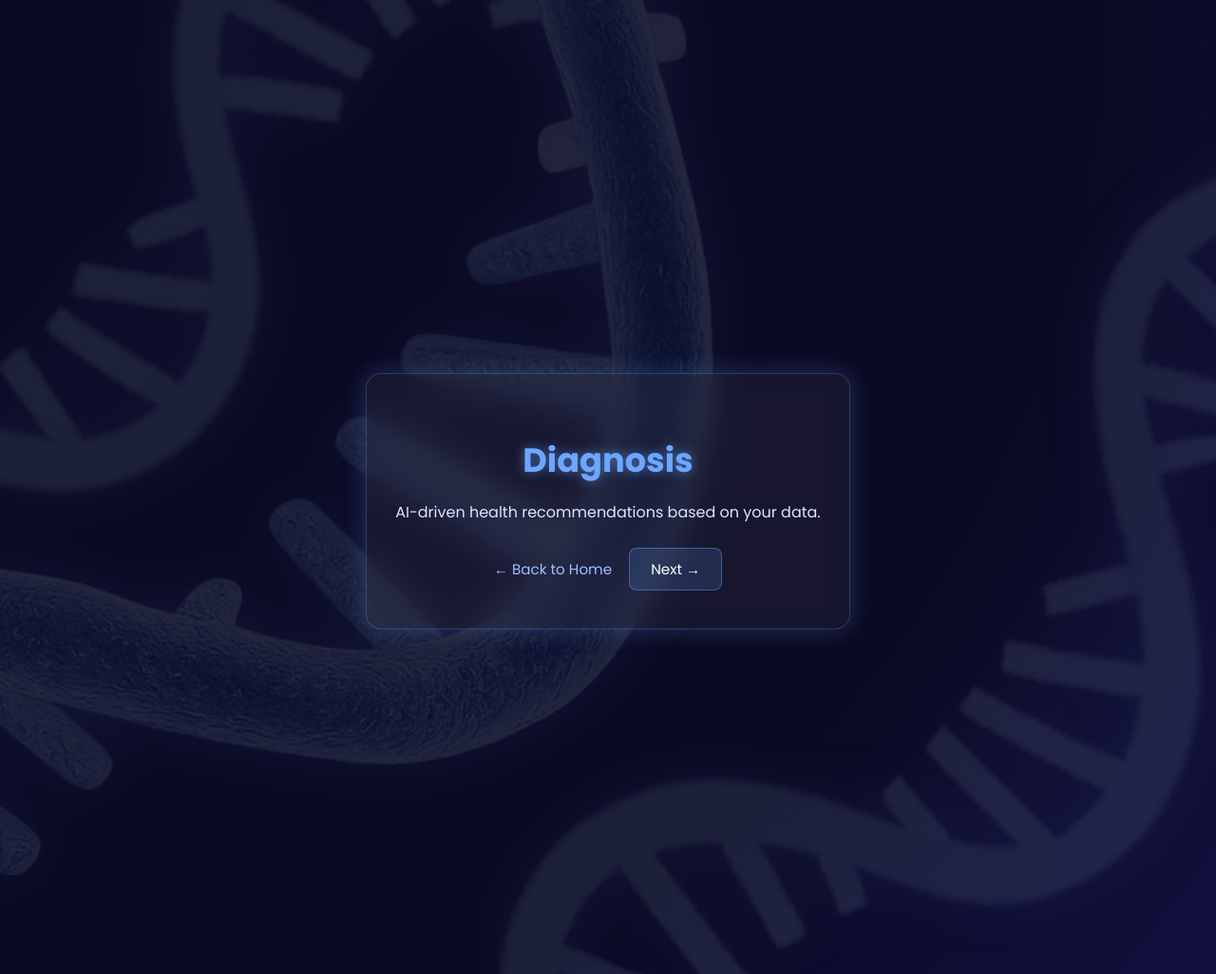
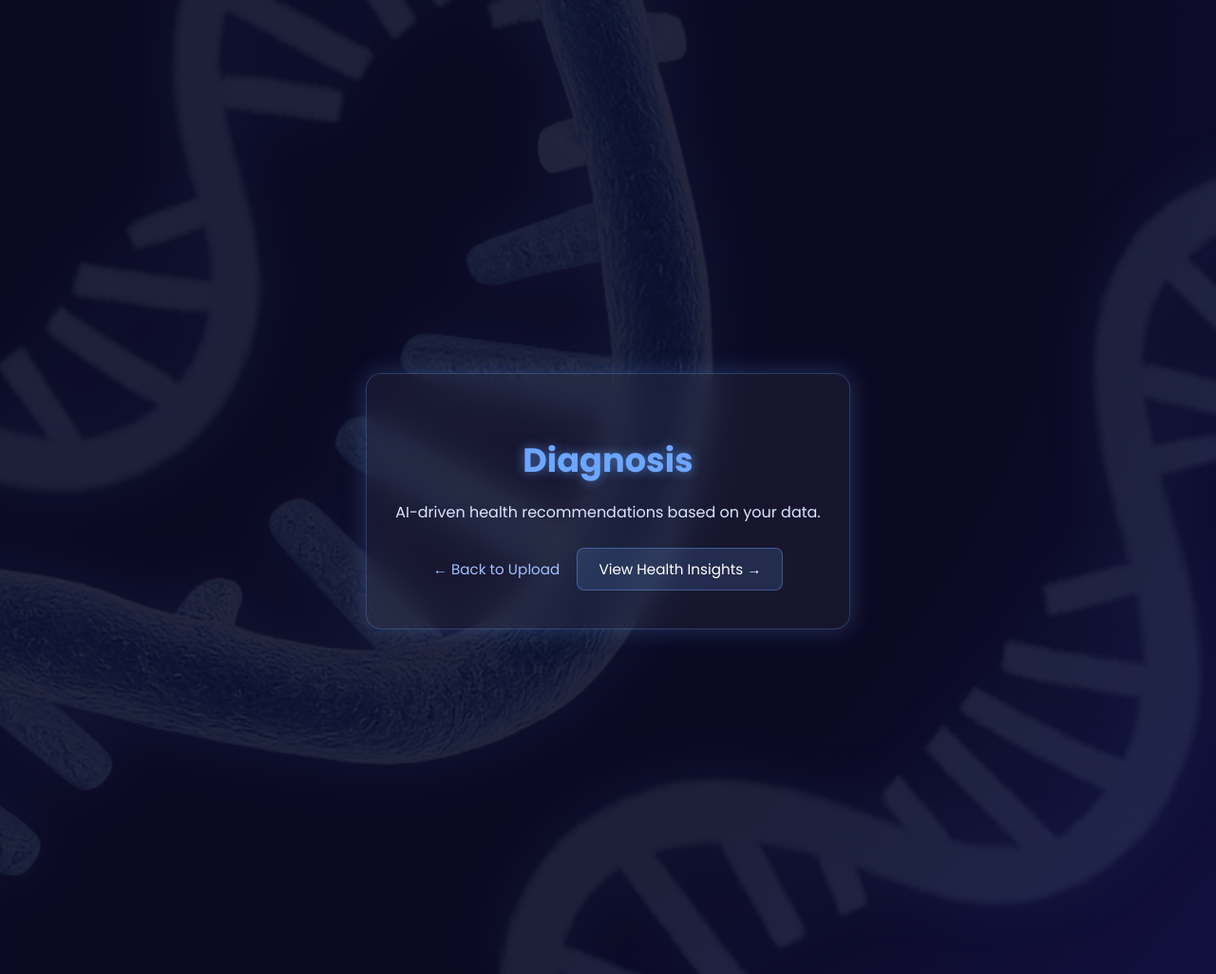
Before and after one commit to Sam232410/SympCare, a Flask app: page /diagnosis in a window 1280 px wide. Shown: the top 1026 px of the page at 95% size. Run offline with Flask 3, Linux system fonts and the light colour scheme; parts of the project's set-up code (start-up, migrations or seed data) failed here and were passed over.

Commit message:
Updated Flask logic and UI handling

```diff
--- a/templates/about.html
+++ b/templates/about.html
@@ -113,7 +113,7 @@ p {
 <body>
 
 <!-- 🧬 BACKGROUND IMAGE -->
-<img src="/home/res/Desktop/BE_PROJECT_IMPLEMENTATION/BE_FLASK_UI_BACKEND_INTEGRATION_V2/static/images/bg2.png" class="dna-bg" alt="DNA Background">
+<img src="{{ url_for('static', filename='images/bg2.png') }}" class="dna-bg" alt="DNA Background">
 
 <div class="container">
   <h1>About Sympcare</h1>
@@ -128,7 +128,7 @@ p {
   <!-- CENTERED BUTTONS -->
   <div class="btn-row">
     <button class="btn" id="learnMoreBtn">Learn More</button>
-    <a href="index.html" class="btn">Back to Home</a>
+    <a href="/" class="btn">Back to Home</a>
   </div>
 
   <div class="more-content" id="moreContent">
--- a/templates/diagnosis.html
+++ b/templates/diagnosis.html
@@ -91,7 +91,7 @@
       font-size: 0.95rem;
       font-weight: 500;
       transition: all 0.3s ease;
-    }
+    }index
 
     .next-btn:hover {
       background: rgba(109,166,255,0.3);
@@ -109,16 +109,15 @@
 <body>
 
   <!-- 🧬 DNA BACKGROUND -->
-  <img src="/home/res/Desktop/BE_PROJECT_IMPLEMENTATION/BE_FLASK_UI_BACKEND_INTEGRATION_V2/static/images/bg2.png" class="dna-bg" alt="DNA Background">
+  <img src="{{ url_for('static', filename='images/bg2.png') }}" class="dna-bg" alt="DNA Background">
 
   <div class="content">
     <h1>Diagnosis</h1>
     <p>AI-driven health recommendations based on your data.</p>
 
     <div class="nav-row">
-      <a href="index.html" class="back-link">← Back to Home</a>
-      <a href="insights.html" class="next-btn">Next →</a>
-    </div>
+      <a href="{{ url_for('upload') }}" class="back-link">&larr; Back to Upload</a>
+      <a href="{{ url_for('insights') }}" class="next-btn">View Health Insights &rarr;</a>
   </div>
 
 </body>
--- a/templates/insights.html
+++ b/templates/insights.html
@@ -200,8 +200,8 @@
 
   <!-- Side by Side Buttons -->
   <div class="button-container">
-    <a href="upload.html" class="btn btn-back">⬅ Back</a>
-    <a href="about.html" class="btn btn-next">Next ➡</a>
+    <a href="/upload" class="btn btn-back">⬅ Back</a>
+    <a href="/about" class="btn btn-next">Next ➡</a>
   </div>
 
   <script>
--- a/templates/upload.html
+++ b/templates/upload.html
@@ -170,7 +170,7 @@
   <!-- 🔹 EXTRACTED TABLE APPEARS HERE -->
   <div id="resultArea"></div>
 
-  <a class="back-home" href="/index">⬅ Back to Home</a>
+  <a class="back-home" href="/">⬅ Back to Home</a>
 </main>
 
 <script>
```
